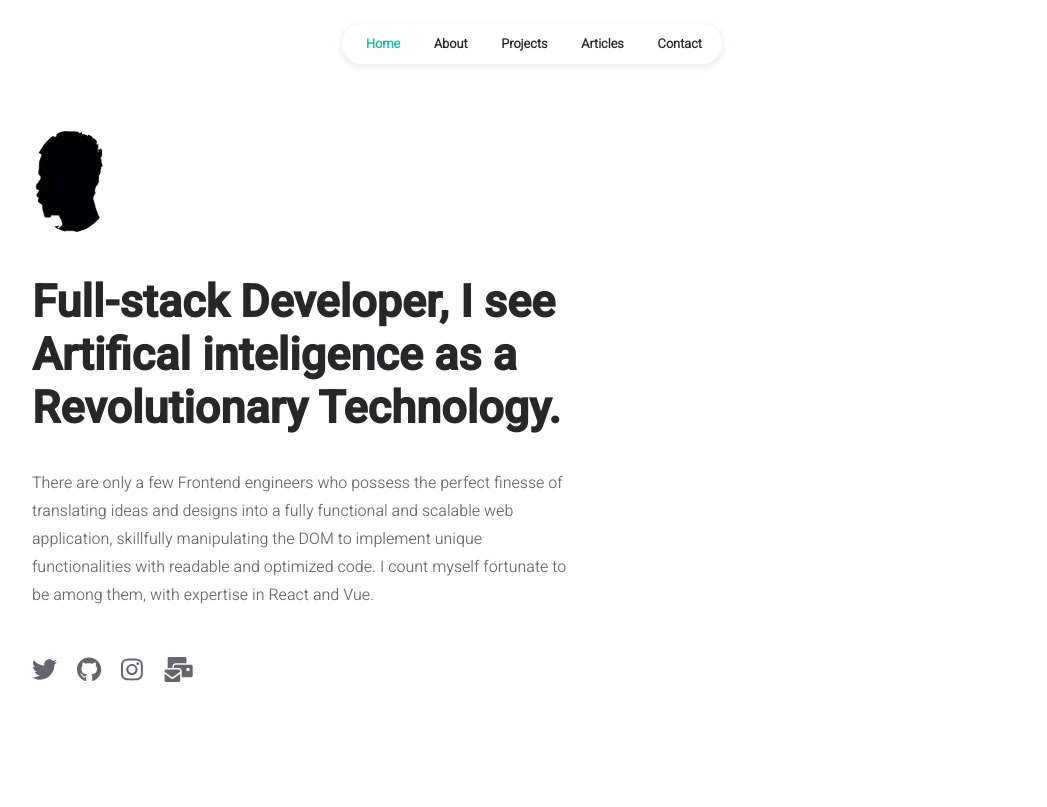
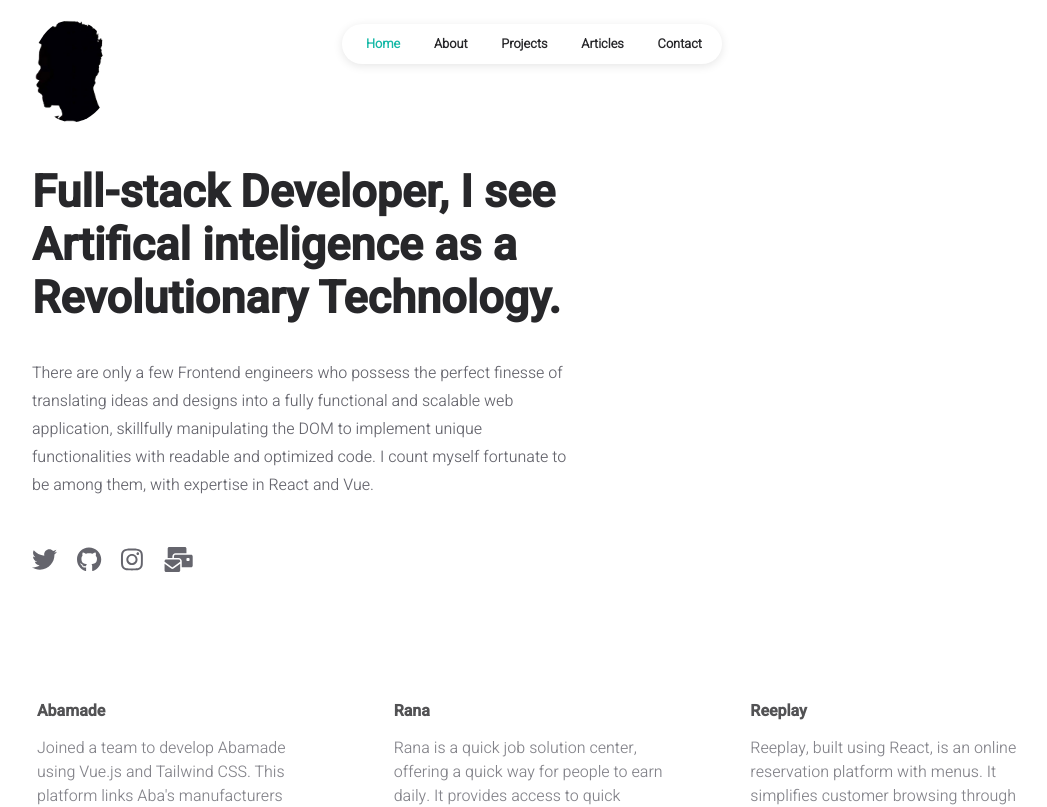
Before and after one commit to CEEPREL/New-Portfolio, a React (Create React App) app: page / in a window 1280 px wide. Shown: the top 807 px of the page, without its empty margins (108-1155 px from the left). Built offline with nearby package versions, Linux system fonts and the light colour scheme.

Commit message:
Update homepage.css

```diff
--- a/src/pages/styles/homepage.css
+++ b/src/pages/styles/homepage.css
@@ -4,7 +4,7 @@
 	display: flex;
 	justify-content: left;
 	align-items: center;
-	padding-top: 130px;
+	padding-top: 20px;
 }
 
 .homepage-container {
```
